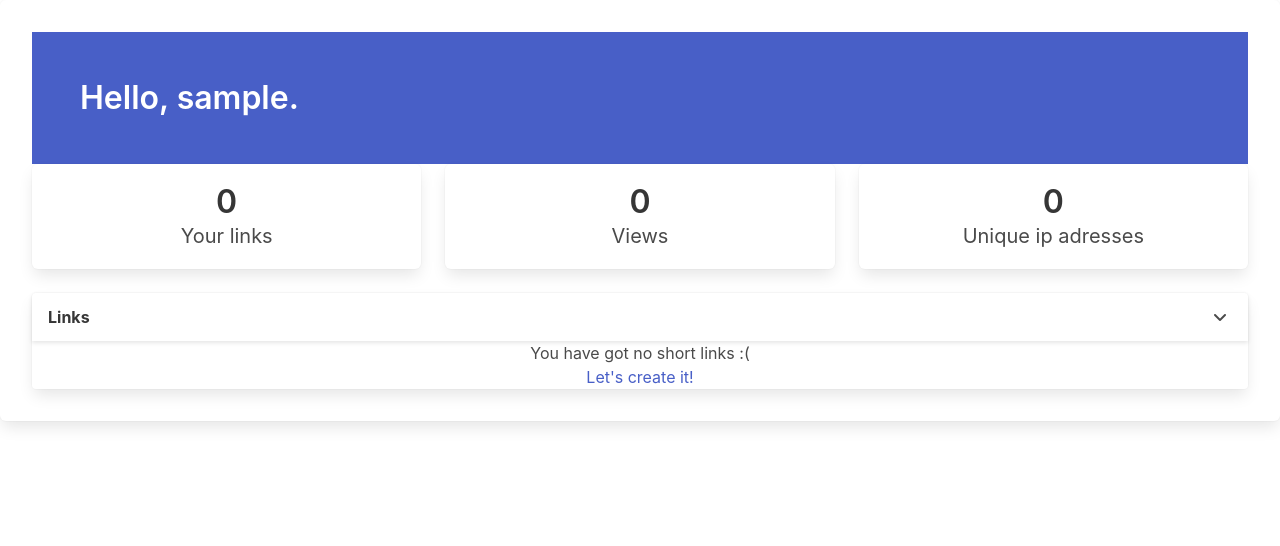
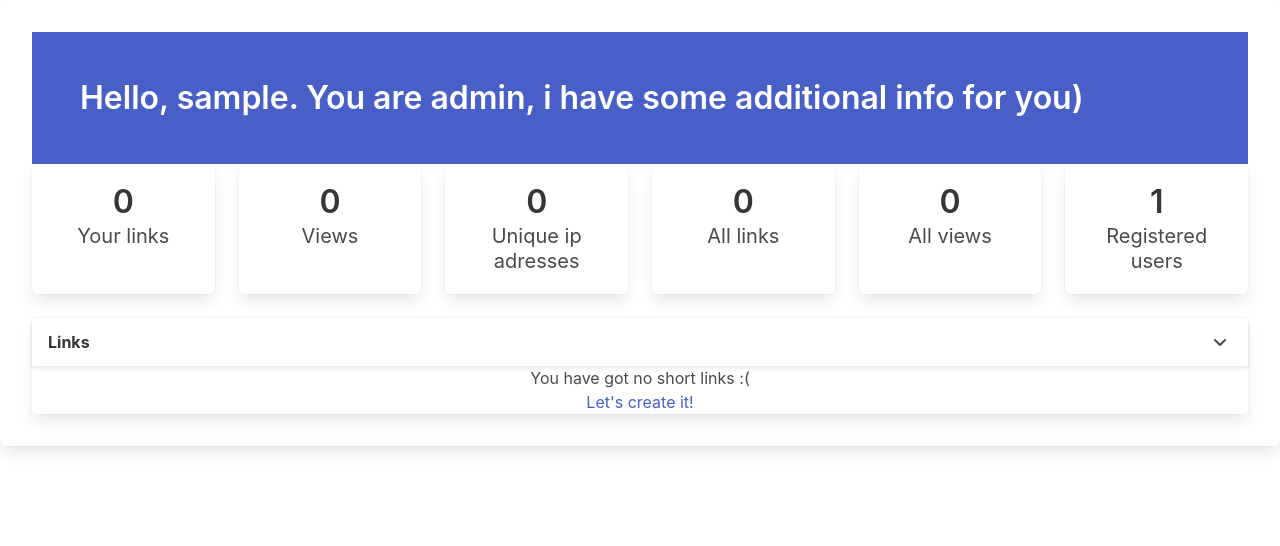
Before and after one commit to rozetkinrobot/rozlink, a Flask app: page /profile in a window 1280 px wide. Shown: the part 52-598 px from the top of the page. Run offline with Flask 2, Linux system fonts and the light colour scheme; a user stored in the database is signed in; data comes from the database, SQL or seed files in the repository; data that the repository does not hold is empty; some libraries are stand-ins or nearby versions.

Commit message:
Admin staff and bugfix

```diff
--- a/requirements.txt
+++ b/requirements.txt
@@ -4,3 +4,4 @@ flask_sqlalchemy
 flask
 flask_login
 flask_wtf
+pymysql
--- a/rozlink/models.py
+++ b/rozlink/models.py
@@ -35,9 +35,10 @@ class User(UserMixin, db.Model):
     id = db.Column(db.Integer, primary_key=True)
     login = db.Column(db.String(80), unique=True, nullable=False)
     email = db.Column(db.String(120), unique=True, nullable=False)
-    password = db.Column(db.String(100), nullable=False)
+    password = db.Column(db.String(200), nullable=False)
     links = db.relationship("Link", backref="user", lazy="dynamic")
     time = db.Column(db.DateTime, default=datetime.datetime.utcnow)
+    is_admin = db.Column(db.Boolean, default=False)
 
     def check_password(self, password):
         return check_password_hash(self.password, password)
--- a/rozlink/routes.py
+++ b/rozlink/routes.py
@@ -134,13 +134,21 @@ def profile():
     total_links = len(links)
     total_views = 0
     ips = []
+    if current_user.is_admin:
+        admin_total_links = Link.query.count()
+        admin_total_views = View.query.count()
+        admin_total_users = User.query.count()
+    else:
+        admin_total_links = 0
+        admin_total_views = 0
+        admin_total_users = 0
     for link in links:
         total_views += len(link.views.all())
         for view in link.views.all():
             ips.append(view.ip_address)
     unique_ips = len(list(set(ips)))
 
-    return render_template("profile.html", links=links, total_links=total_links, total_views=total_views, unique_ips=unique_ips)
+    return render_template("profile.html", links=links, total_links=total_links, total_views=total_views, unique_ips=unique_ips, admin_total_links=admin_total_links, admin_total_views=admin_total_views, admin_total_users=admin_total_users)
 
 
 @app.route('/logout')
--- a/rozlink/templates/profile.html
+++ b/rozlink/templates/profile.html
@@ -6,7 +6,7 @@
             <div class="hero-body">
                 <div class="container">
                     <h1 class="title">
-                        Hello, {{ current_user.login }}.
+                        Hello, {{ current_user.login }}. {% if current_user.is_admin %} You are admin, i have some additional info for you){% endif %}
                     </h1>
                 </div>
             </div>
@@ -31,6 +31,26 @@
                         <p class="subtitle">Unique ip adresses</p>
                     </article>
                 </div>
+                {% if current_user.is_admin %}
+                <div class="tile is-parent">
+                    <article class="tile is-child box">
+                        <p class="title">{{ admin_total_links }}</p>
+                        <p class="subtitle">All links</p>
+                    </article>
+                </div>
+                <div class="tile is-parent">
+                    <article class="tile is-child box">
+                        <p class="title">{{ admin_total_views }}</p>
+                        <p class="subtitle">All views</p>
+                    </article>
+                </div>
+                <div class="tile is-parent">
+                    <article class="tile is-child box">
+                        <p class="title">{{ admin_total_users }}</p>
+                        <p class="subtitle">Registered users</p>
+                    </article>
+                </div>
+                {% endif %}
             </div>
         </section>
     </div>
```
